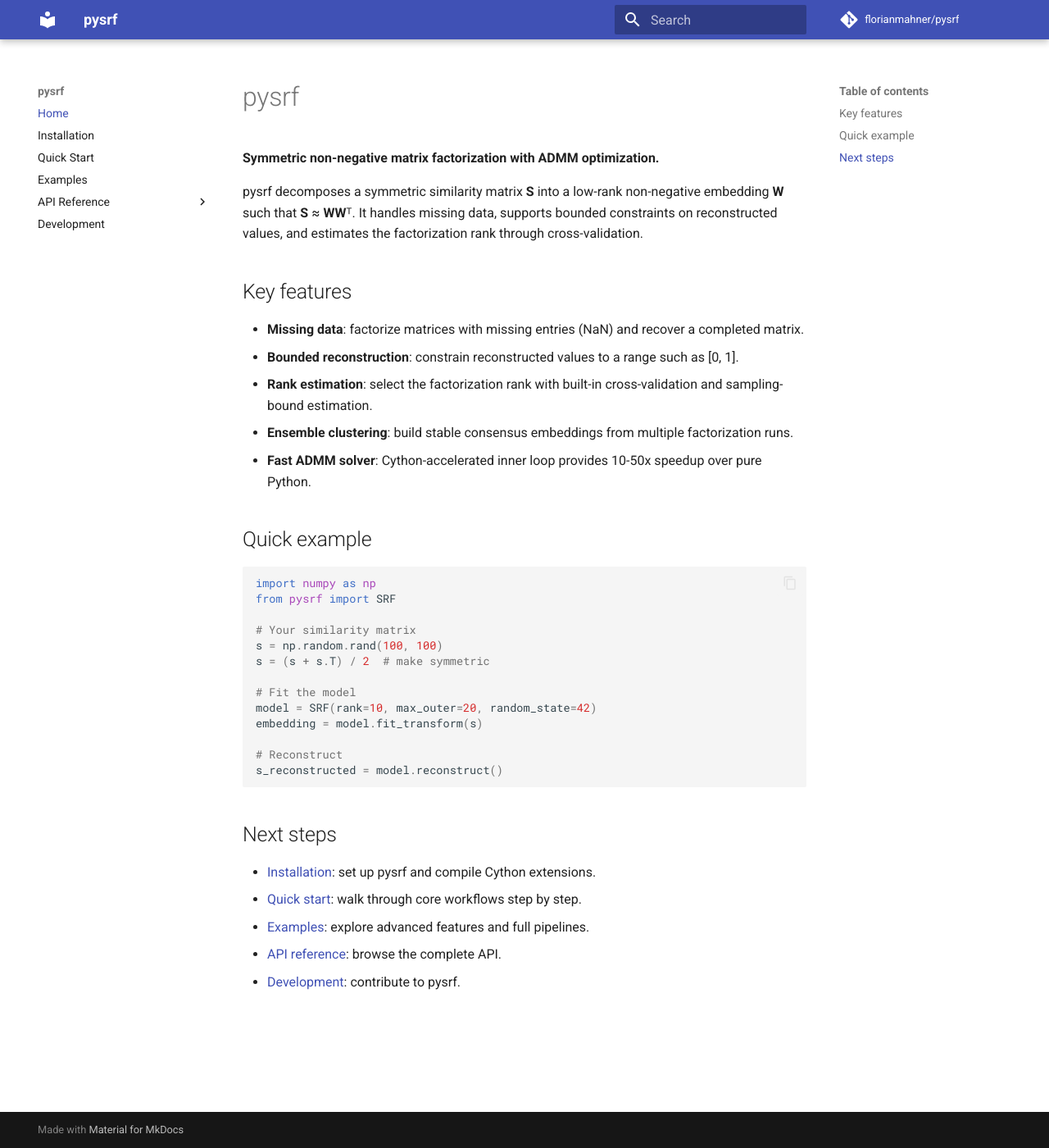
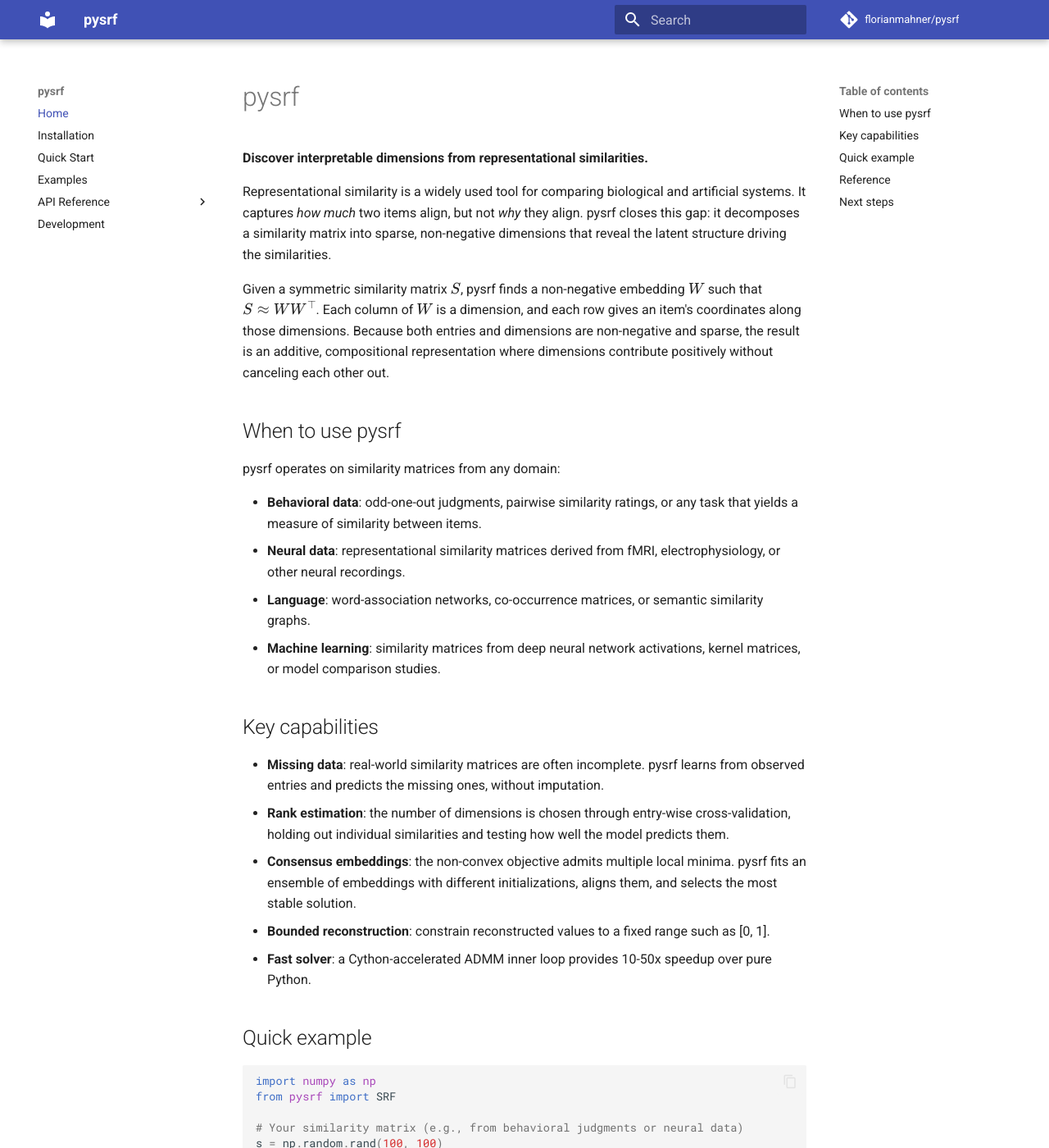
Before and after one commit to florianmahner/pysrf, an MkDocs documentation site: the page built from docs/index.md, in a window 1280 px wide and 1400 px high. Shown: the whole window at 82% size. Built offline with MkDocs 1.6.1 and Material for MkDocs 9.7.7, drawn with Linux system fonts in a browser that asks for light colours; comment, search, counter and statistics services are not loaded; some of the changed text lies outside the part shown.

Commit message:
docs: Switch from mkdocs to zensical, add LaTeX math support
Replace mkdocs with zensical for documentation building. Use LaTeX math
notation instead of bold-markdown. Update CI, pre-commit, and Makefile
to use zensical commands. Restrict tests to PRs only.

````diff
--- a/.pre-commit-config.yaml
+++ b/.pre-commit-config.yaml
@@ -15,9 +15,9 @@ repos:
         pass_filenames: false
         always_run: true
 
-      - id: mkdocs-build
-        name: mkdocs build
-        entry: poetry run mkdocs build --strict
+      - id: zensical-build
+        name: zensical build
+        entry: poetry run zensical build
         language: system
         pass_filenames: false
         always_run: true
--- a/docs/index.md
+++ b/docs/index.md
@@ -1,24 +1,48 @@
 # pysrf
 
-**Symmetric non-negative matrix factorization with ADMM optimization.**
+**Discover interpretable dimensions from representational similarities.**
 
-pysrf decomposes a symmetric similarity matrix **S** into a low-rank
-non-negative embedding **W** such that **S** ≈ **WW**ᵀ. It handles missing
-data, supports bounded constraints on reconstructed values, and estimates the
-factorization rank through cross-validation.
+Representational similarity is a widely used tool for comparing biological
+and artificial systems. It captures *how much* two items align, but not
+*why* they align. pysrf closes this gap: it decomposes a similarity matrix
+into sparse, non-negative dimensions that reveal the latent structure
+driving the similarities.
 
-## Key features
+Given a symmetric similarity matrix $S$, pysrf finds a non-negative
+embedding $W$ such that $S \approx WW^\top$. Each column of $W$ is a
+dimension, and each row gives an item's coordinates along those dimensions.
+Because both entries and dimensions are non-negative and sparse, the result
+is an additive, compositional representation where dimensions contribute
+positively without canceling each other out.
 
-- **Missing data**: factorize matrices with missing entries (NaN) and recover
-  a completed matrix.
-- **Bounded reconstruction**: constrain reconstructed values to a range such
-  as [0, 1].
-- **Rank estimation**: select the factorization rank with built-in
-  cross-validation and sampling-bound estimation.
-- **Ensemble clustering**: build stable consensus embeddings from multiple
-  factorization runs.
-- **Fast ADMM solver**: Cython-accelerated inner loop provides 10-50x speedup
-  over pure Python.
+## When to use pysrf
+
+pysrf operates on similarity matrices from any domain:
+
+- **Behavioral data**: odd-one-out judgments, pairwise similarity ratings,
+  or any task that yields a measure of similarity between items.
+- **Neural data**: representational similarity matrices derived from fMRI,
+  electrophysiology, or other neural recordings.
+- **Language**: word-association networks, co-occurrence matrices, or
+  semantic similarity graphs.
+- **Machine learning**: similarity matrices from deep neural network
+  activations, kernel matrices, or model comparison studies.
+
+## Key capabilities
+
+- **Missing data**: real-world similarity matrices are often incomplete.
+  pysrf learns from observed entries and predicts the missing ones, without
+  imputation.
+- **Rank estimation**: the number of dimensions is chosen through
+  entry-wise cross-validation, holding out individual similarities and
+  testing how well the model predicts them.
+- **Consensus embeddings**: the non-convex objective admits multiple local
+  minima. pysrf fits an ensemble of embeddings with different
+  initializations, aligns them, and selects the most stable solution.
+- **Bounded reconstruction**: constrain reconstructed values to a fixed
+  range such as [0, 1].
+- **Fast solver**: a Cython-accelerated ADMM inner loop provides 10-50x
+  speedup over pure Python.
 
 ## Quick example
 
@@ -26,22 +50,27 @@ factorization rank through cross-validation.
 import numpy as np
 from pysrf import SRF
 
-# Your similarity matrix
+# Your similarity matrix (e.g., from behavioral judgments or neural data)
 s = np.random.rand(100, 100)
-s = (s + s.T) / 2  # make symmetric
+s = (s + s.T) / 2
 
-# Fit the model
+# Decompose into 10 interpretable dimensions
 model = SRF(rank=10, max_outer=20, random_state=42)
-embedding = model.fit_transform(s)
+w = model.fit_transform(s)
 
-# Reconstruct
+# Reconstruct the similarity matrix from the dimensions
 s_reconstructed = model.reconstruct()
 ```
+
+## Reference
+
+Mahner, F. P.\*, Lam, K. C.\*, & Hebart, M. N. (2025). Interpretable
+dimensions from sparse representational similarities. *In preparation*.
 
 ## Next steps
 
 - [Installation](installation.md): set up pysrf and compile Cython extensions.
-- [Quick start](quickstart.md): walk through core workflows step by step.
+- [Quick start](quickstart.md): walk through the core workflow step by step.
 - [Examples](examples.md): explore advanced features and full pipelines.
 - [API reference](api/model.md): browse the complete API.
 - [Development](development.md): contribute to pysrf.
--- a/mkdocs.yml
+++ b/mkdocs.yml
@@ -1,5 +1,5 @@
 site_name: pysrf
-site_description: Symmetric Representation Factorization for matrix completion and rank estimation
+site_description: Discover interpretable dimensions from representational similarities
 site_author: Florian Mahner
 site_url: https://florianmahner.github.io/pysrf/
 repo_url: https://github.com/florianmahner/pysrf
@@ -37,9 +37,14 @@ markdown_extensions:
   - pymdownx.snippets
   - pymdownx.tabbed:
       alternate_style: true
+  - pymdownx.arithmatex:
+      generic: true
   - tables
   - toc:
       permalink: true
+
+extra_javascript:
+  - https://unpkg.com/mathjax@3/es5/tex-mml-chtml.js
 
 nav:
   - Home: index.md
````
Also changed, not shown: README.md (+10 -4 lines), docs/development.md (+5 -2 lines), docs/examples.md (+39 -27 lines), docs/quickstart.md (+40 -28 lines), pyproject.toml (+3 -5 lines), 5 other files.
